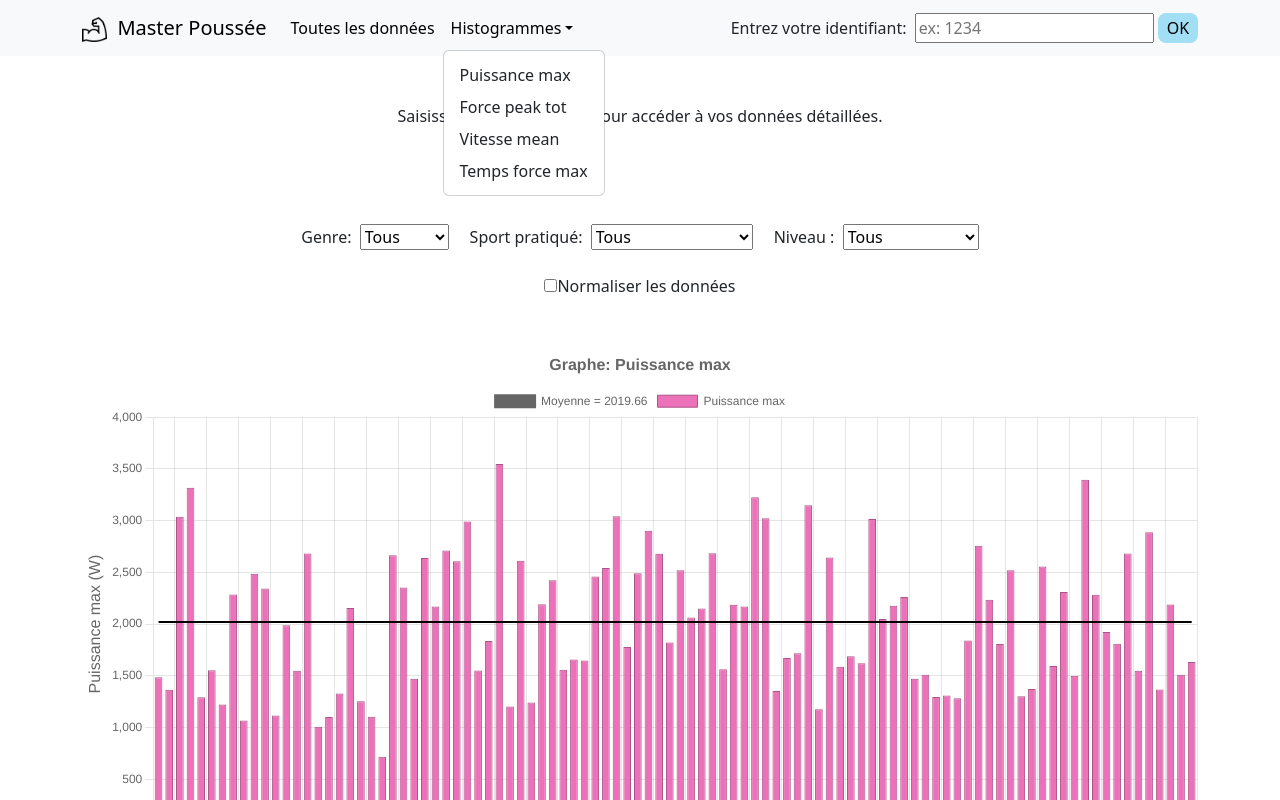
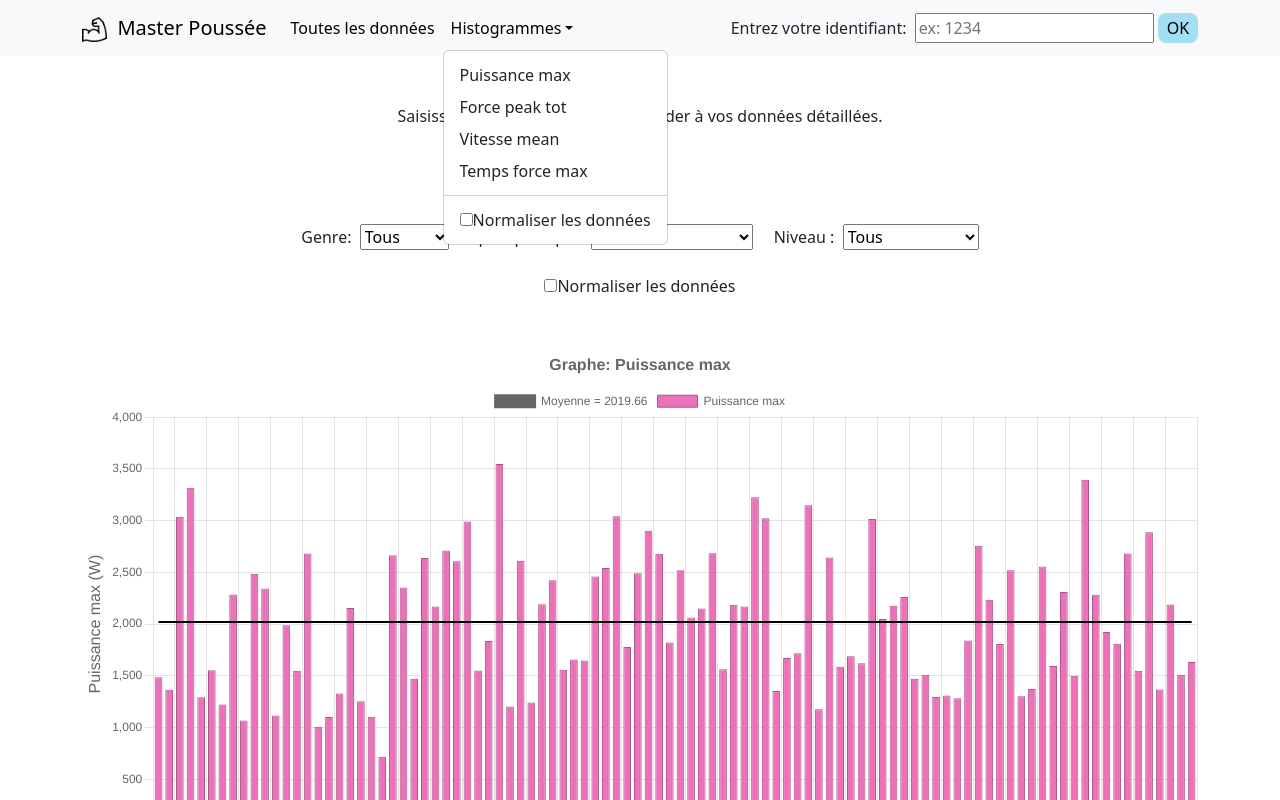
Before and after one commit to celiaribard/site-staps, a React (Vite) app in the folder site_staps/: page / in a window 1280 px wide. Both pictures are taken after a click on the button "Histogrammes". Shown: the top 800 px of the page. Built offline with nearby package versions, Linux system fonts and the light colour scheme.

Commit message:
ajout checkbox normaliser dans la navbar pour voir

```diff
--- a/site_staps/src/components/App.jsx
+++ b/site_staps/src/components/App.jsx
@@ -37,13 +37,7 @@ const App = () => {
   const handleCheckboxChange = (event) => {
     const checked = event.target.checked;
     setIsCheckedNormaliser(checked);
-
-    // if (onChange) {
-    //     onChange(checked);
-    // }
   };
-  // console.log(resumeDonneesSujets);
-  // resumeDonneesSujets.map((donneesSujet) => console.log(donneesSujet.masse));
 
   useEffect(() => {
     setDonnees1Sujet(getDonneesSujet(donneesPoussees, inputId))
@@ -53,10 +47,6 @@ const App = () => {
     const donneesFiltrees = filtrerDonnees(resumeDonneesSujets, filtres, inputId);
     setDonneesTriees(donneesFiltrees);
   }, [filtres, inputId]); // le useEffect s'actualise chaque fois que la variable filtres ou inputId change
-
-  const handleCheckboxStateChange = (checked) => {
-    console.log(`La checkbox est ${checked ? 'cochée' : 'décochée'}`);
-  };
 
 
   // pour le tableau avec les poussées d'1 sujet
--- a/site_staps/src/components/Navbar.jsx
+++ b/site_staps/src/components/Navbar.jsx
@@ -5,6 +5,7 @@ import NavDropdown from 'react-bootstrap/NavDropdown';
 import icon_strength from '../images/strength.png'
 import { FormIdSujet } from './FormIdSujet';
 import { Link } from "react-router-dom"
+import { BoutonNormaliser } from './BoutonNormaliser';
 
 // https://react-bootstrap.netlify.app/docs/getting-started/introduction/
 // https://react-bootstrap.netlify.app/docs/components/navbar/#action/3.4
@@ -31,10 +32,15 @@ const MyNavbar = ({ onFormSubmit, inputId }) => {
                             <NavDropdown.Item href="#tableau-max_force_peak_tot"> Force peak tot </NavDropdown.Item>
                             <NavDropdown.Item href="#tableau-max_vitesse_mean">Vitesse mean</NavDropdown.Item>
                             <NavDropdown.Item href="#tableau-min_temps_force_max">Temps force max</NavDropdown.Item>
-                            {/* <NavDropdown.Divider />
-                            <NavDropdown.Item href="#action/3.4">
-                                Separated link
-                            </NavDropdown.Item> */}
+                            <NavDropdown.Divider />
+                            <NavDropdown.Item >
+                                <input
+                                    type="checkbox"
+                                    id="test"
+                                >
+                                </input>
+                                <label htmlFor="test"> Normaliser les données</label>
+                            </NavDropdown.Item>
                         </NavDropdown>
                     </Nav>
                     <FormIdSujet onFormSubmit={onFormSubmit} />
```
